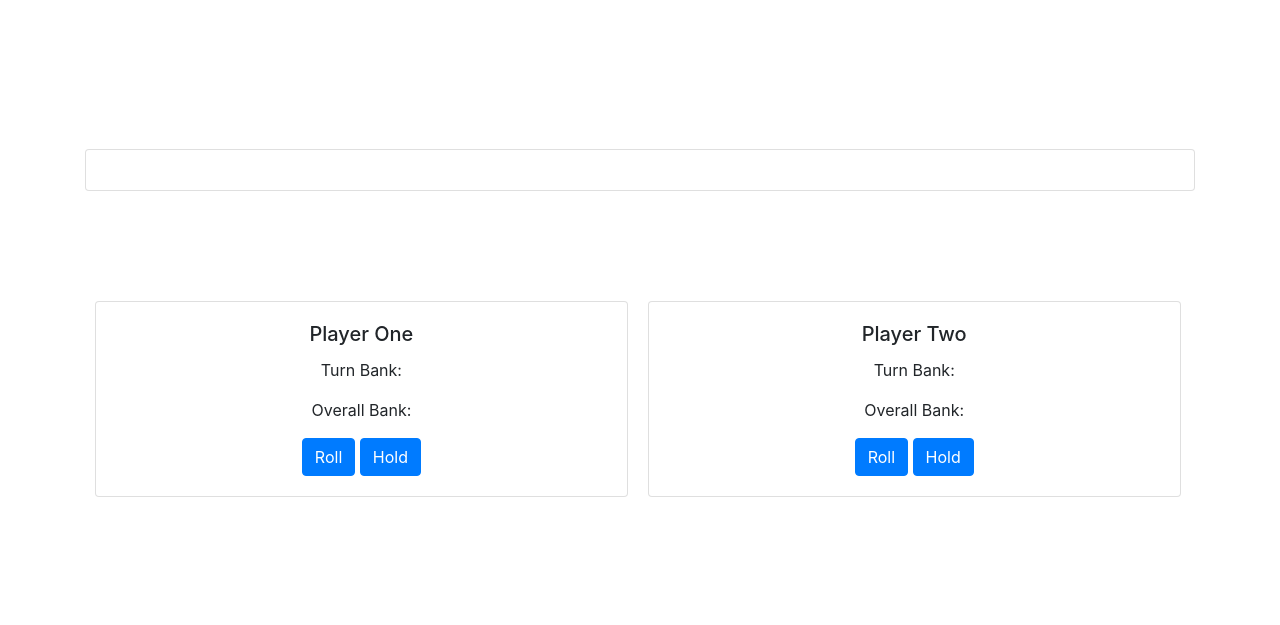
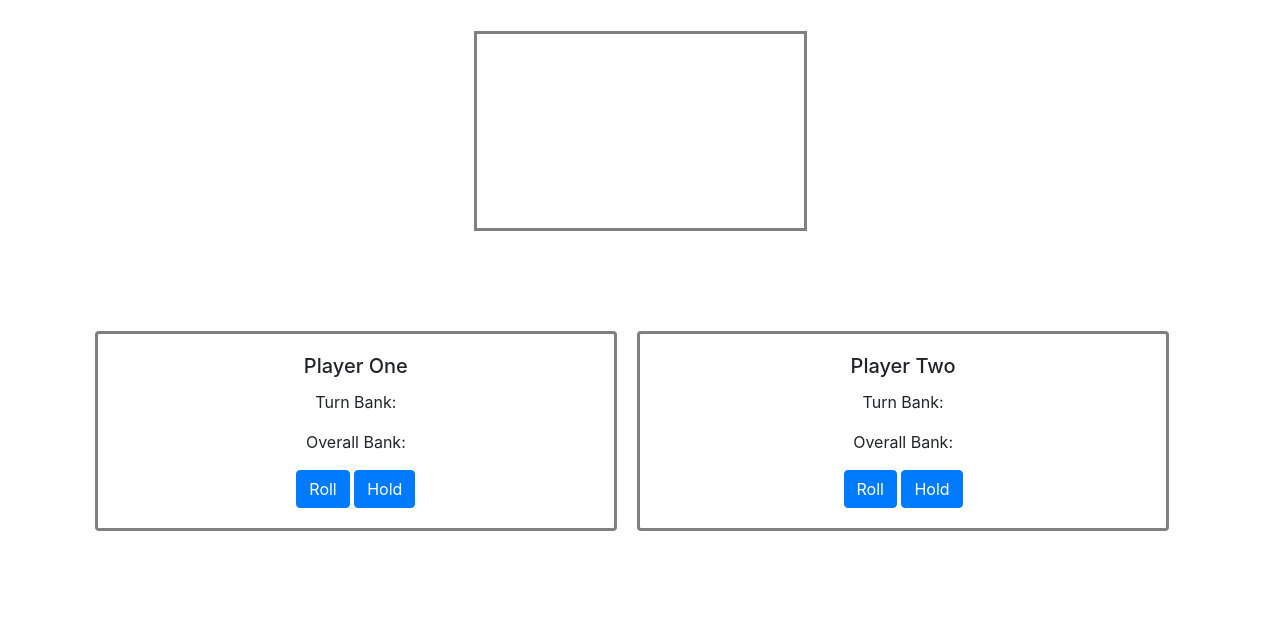
Before and after one commit to Triknives/PigDice, a plain HTML site: page index.html in a window 1280 px wide. Shown: the part 175-800 px from the top of the page. Drawn offline with Linux system fonts and the light colour scheme.

Commit message:
update site styling

```diff
--- a/css/styles.css
+++ b/css/styles.css
@@ -3,19 +3,25 @@ body {
 }
 
 #genCard {
-  margin-top: 150px;
+  margin: auto;
+  width: 30%;
+  border: 3px solid grey;
+  padding: 10px;
+  height:200px;
 }
 
 #playerOneCard {
-  width: 48%;
+  width: 47%;
   float:left;
   margin: 10px;
-  margin-top: 110px;
+  margin-top: 100px;
+  border: 3px solid grey;
 }
 
 #playerTwoCard {
   width: 48%;
   float:left;
   margin: 10px;
-  margin-top: 110px;
+  margin-top: 100px;
+  border: 3px solid grey;
 }
--- a/index.html
+++ b/index.html
@@ -9,13 +9,11 @@
   <title>Pig Dice</title>
 </head>
 <body>
+  <div class="container">
     <div class="jumbotron">
       <h2>Pig Dice</h2>
     </div>
-  <div id="genCard"class="container">
-    <div class="card">
-      <div class="card-body">
-      </div>
+    <div id="genCard">
     </div>
     <div id="playerOneCard"class="card">
       <div class="card-body">
@@ -37,8 +35,6 @@
 
       </div>
     </div>
-
-
   </div>
 </body>
 </html>
```
Lines whose indentation alone changed are shown as unchanged.
